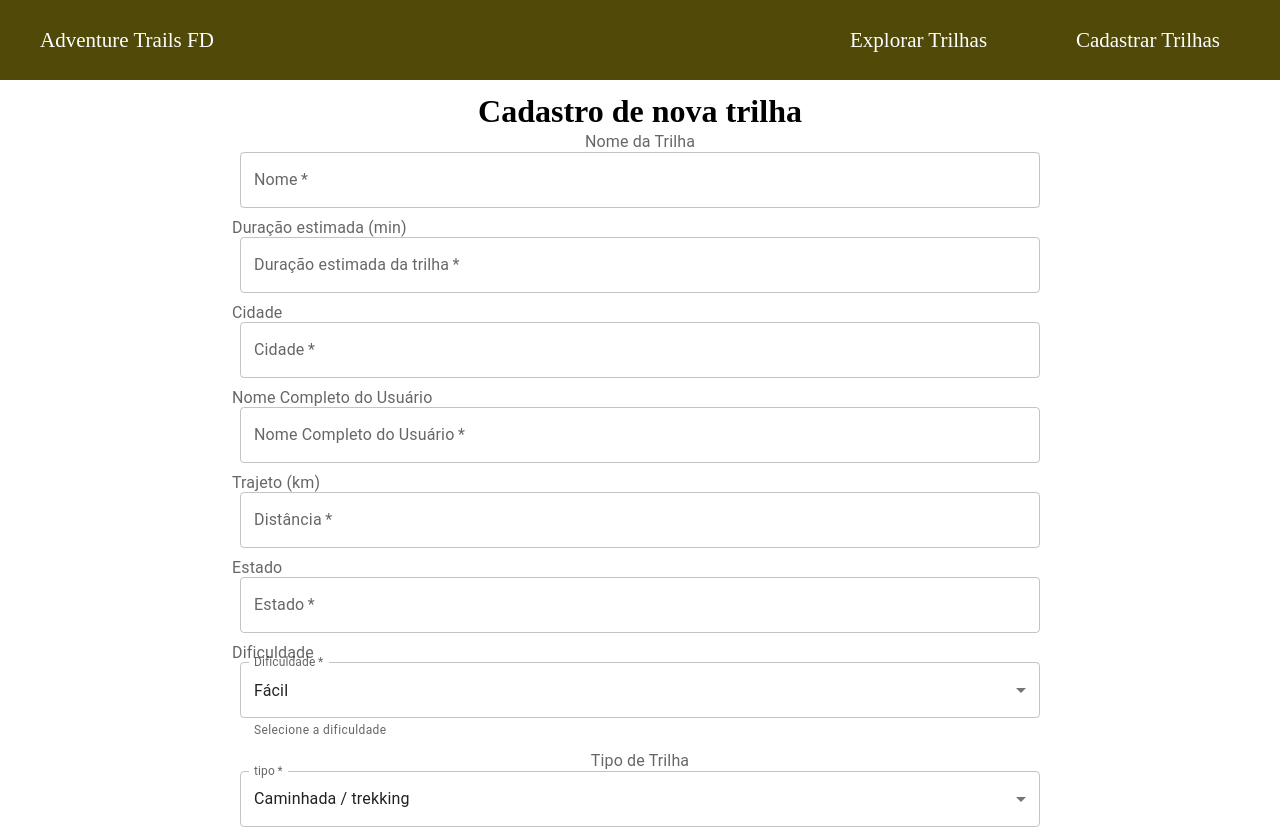
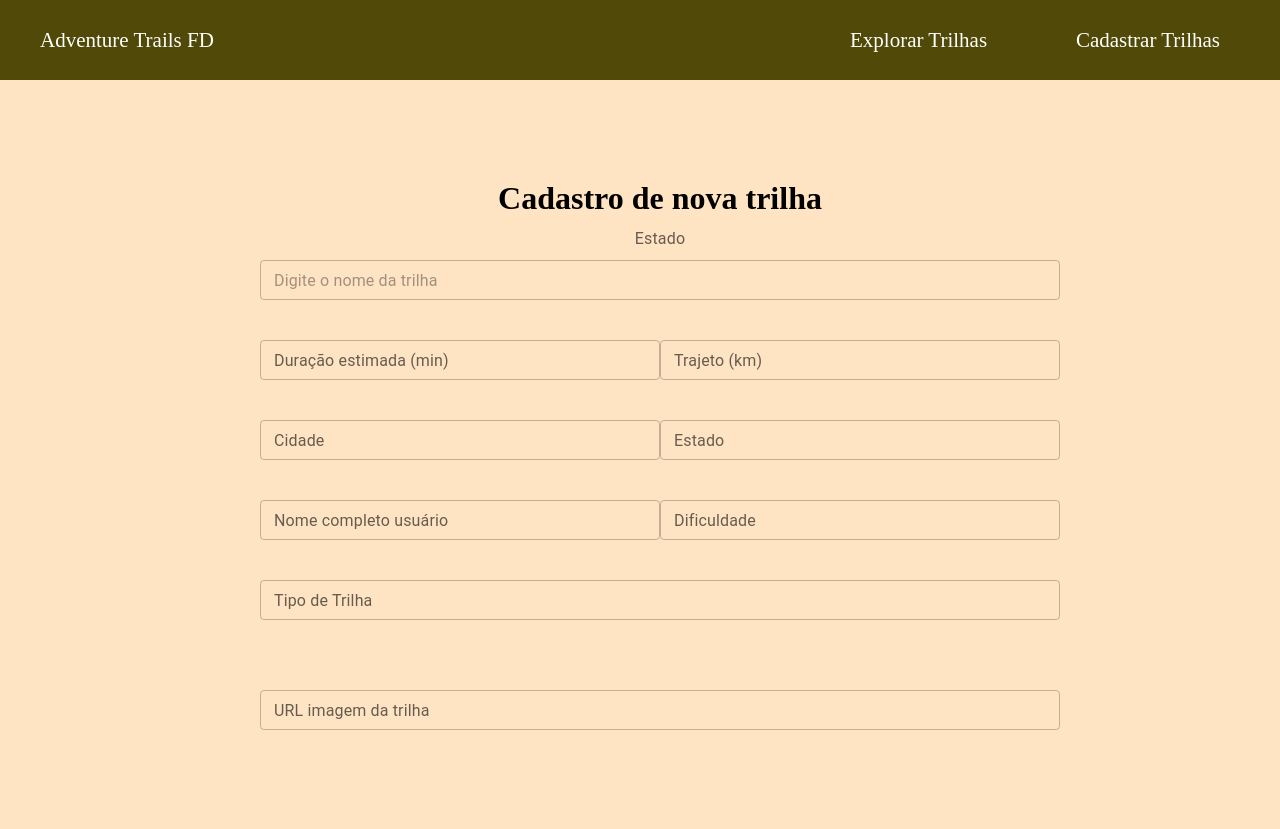
Before and after one commit to Calexd/Adveture-Trails-FD, a React (Vite) app: page /cadastro in a window 1280 px wide. Shown: the top 829 px of the page. Built offline with nearby package versions, Linux system fonts and the light colour scheme.

Commit message:
input cadastro

```diff
--- a/src/Router/router.jsx
+++ b/src/Router/router.jsx
@@ -11,7 +11,7 @@ const routers = createBrowserRouter([
       element: <App />,
       children: [
         {
-          path: "/",
+          path: '/',
           element: <Home />
         },
         {
--- a/src/components/CardTrilha/index.jsx
+++ b/src/components/CardTrilha/index.jsx
@@ -59,7 +59,6 @@ function CardTrilha({ dadosTrilha }) {
               "& > legend": { mt: 2 },
             }}
           >
-            <Typography component="legend"></Typography>
             <Rating
               name="simple-controlled"
               value={value}
--- a/src/components/Header/index.jsx
+++ b/src/components/Header/index.jsx
@@ -6,7 +6,7 @@ import { Link } from 'react-router-dom';
 function header(){
     return(
         <nav className={Styles.headercontainer}>
-          <Link to ='/home' className={Styles.title}>Adventure Trails FD</Link>
+          <Link to ='/' className={Styles.title}>Adventure Trails FD</Link>
           <ul className={Styles.explorer}>
             <Link to='/explorar' className={Styles.title}>Explorar Trilhas</Link>
             <Link to='/cadastro' className={Styles.title}>Cadastrar Trilhas</Link>
--- a/src/pages/cadastro/cadastro.module.css
+++ b/src/pages/cadastro/cadastro.module.css
@@ -1,28 +1,79 @@
-*{
+* {
   margin: 0;
   padding: 0;
   box-sizing: border-box;
 }
 
-.mainCadastro{
+.boxCadastro {
   display: flex;
   flex-direction: column;
-    justify-content: center;
   align-items: center;
+  height: 900px;
+  background-color: bisque;
+}
+
+.mainInput {
+  display: flex;
+  flex-direction: column;
+  text-align: center;
+  width: 800px;
+  margin-top: 80px;
+  margin-bottom: 80px;
   height: 900px;
 }
 
-.inputCadastro{
+.mainInput > * {
+    margin: 20px;
+}
+
+.centerInputUp {
   display: flex;
   flex-direction: column;
-    align-items: center;
+  align-items: left;
   justify-content: space-between;
-
-    height: 800px;
-    width: 900px;
+  width: 800px;
+  height: 120px;
 }
 
+
+.centerInput {
+  display: flex;
+  flex-direction: row;
+  height: 200px;
+  width: 800px;
+
+}
+/*
+.centerInputRight {
+  background-color: rgb(221, 255, 0);
+} */
+
+/* .centerInputLeft {
+  background-color: blueviolet;
+} */
+
+.centerInputLeft,
+.centerInputRight {
+  display: flex;
+  flex-direction: column;
+  justify-content: space-between;
+  width: 800px;
+}
+
+.centerInputDown {
+  height: 150px;
+  width: 100%;
+  display: flex;
+  flex-direction: column;
+  justify-content: space-between;
+}
+
+
+
+
 .inputLabel {
-
-    margin-bottom: -10px;
+    display: flex;
+    align-items: left;
+    justify-content: left;
+    flex-direction: column;
 }
--- a/src/pages/cadastro/index.jsx
+++ b/src/pages/cadastro/index.jsx
@@ -1,132 +1,73 @@
 import React from "react";
-import Box from "@mui/material/Box";
+import InputLabel from "@mui/material/InputLabel";
 import TextField from "@mui/material/TextField";
-import InputLabel from "@mui/material/InputLabel";
-import Button from "@mui/material/Button";
 import Styles from "./cadastro.module.css";
 
 function Cadastro() {
   return (
-    <Box
-      className={Styles.mainCadastro}
-      component="form"
-      sx={{
-        "& .MuiTextField-root": { m: 1, width: "100ch" },
-      }}
-      noValidate
-      autoComplete="off"
-    >
+    <div className={Styles.boxCadastro}>
+      <div className={Styles.mainInput}>
+        <div className={Styles.centerInputUp}>
           <h1>Cadastro de nova trilha</h1>
-      <div className={Styles.inputCadastro}>
-        <InputLabel className={Styles.inputLabel} htmlFor="nome da Trilha">
-          Nome da Trilha
-        </InputLabel>
-        <TextField
-          required
-          id="nome"
-          label="Nome"
-          placeholder="Digite o nome da Trilha"
-        />
-        <div className={Styles.littleInput}>
-            <div className={Styles.littleInputLeft}>
-            <InputLabel className={Styles.inputLabel} htmlFor="Duração">
-            Duração estimada (min)
-          </InputLabel>
-          <TextField
-            required
-            id="duração"
-            label="Duração estimada da trilha"
-            placeholder="Digite a duração em minutos"
-          />
-          <InputLabel className={Styles.inputLabel} htmlFor="Cidade">
-            Cidade
-          </InputLabel>
-          <TextField
-            required
-            id="cidade"
-            label="Cidade"
-            placeholder="Digite o nome da cidade"
-          />
-          <InputLabel className={Styles.inputLabel} htmlFor="Nome">
-            Nome Completo do Usuário
-          </InputLabel>
-          <TextField
-            required
-            id="nomeCompleto"
-            label="Nome Completo do Usuário"
-            placeholder="Seu nome completo"
-          />
-            </div>
-            <div className={Styles.littleInputLeft}>
-          <InputLabel className={Styles.inputLabel} htmlFor="distancia">
-            Trajeto (km)
-          </InputLabel>
-          <TextField
-            required
-            id="distancia"
-            label="Distância"
-            placeholder="Digite a distância em km"
-          />
           <InputLabel className={Styles.inputLabel} htmlFor="Estado">
             Estado
           </InputLabel>
           <TextField
-            required
-            id="estado"
+            variant="outlined"
+            size="small"
+            placeholder="Digite o nome da trilha"
+          ></TextField>
+        </div>
+        <div className={Styles.centerInput}>
+          <div className={Styles.centerInputRight}>
+            <TextField
+              label="Duração estimada (min)"
+              variant="outlined"
+              size="small"
+            ></TextField>
+            <TextField
+              label="Cidade"
+              variant="outlined"
+              size="small"
+            ></TextField>
+            <TextField
+              label="Nome completo usuário"
+              variant="outlined"
+              size="small"
+            ></TextField>
+          </div>
+          <div className={Styles.centerInputLeft}>
+            <TextField
+              label="Trajeto (km)"
+              variant="outlined"
+              size="small"
+            ></TextField>
+            <TextField
               label="Estado"
-            placeholder="Digite o nome do Estado"
-          />
-          <InputLabel className={Styles.inputLabel} htmlFor="dificuldade">
-            Dificuldade
-          </InputLabel>
+              variant="outlined"
+              size="small"
+            ></TextField>
             <TextField
-            required
-            id="dificuldade"
-            select
               label="Dificuldade"
-            SelectProps={{
-              native: true,
-            }}
-            helperText="Selecione a dificuldade"
-          >
-            <option value="facil">Fácil</option>
-            <option value="media">Média</option>
-            <option value="dificil">Difícil</option>
-          </TextField>
+              variant="outlined"
+              size="small"
+            ></TextField>
           </div>
         </div>
-        <InputLabel className={Styles.inputLabel} htmlFor="tipo">
-          Tipo de Trilha
-        </InputLabel>
+        <div className={Styles.centerInputDown}>
           <TextField
-          required
-          id="tipo"
-          select
-          label="tipo"
-          SelectProps={{
-            native: true,
-          }}
-          helperText="Selecione o tipo de trilha"
-        >
-          <option value="Caminhada_tracking">Caminhada / trekking</option>
-        </TextField>
-
+            label="Tipo de Trilha"
+            variant="outlined"
+            size="small"
+          ></TextField>
           <TextField
-          required
-          id="urlImagem"
-          label="URL da Imagem da Trilha"
-          placeholder="URL da imagem da trilha"
-        />
+            label="URL imagem da trilha"
+            variant="outlined"
+            size="small"
+          ></TextField>
         </div>
-      <div>
-        <Button variant="contained" type="submit">
-          Cadastrar
-        </Button>
-        <Button variant="contained" onClick={() => window.history.back()}>
-          Voltar
-        </Button>
       </div>
-    </Box>
+    </div>
   );
 }
 
```
Also changed, not shown: src/pages/cadastro/cadastro2.jsx (added, +133 -0 lines). Lines whose indentation alone changed are shown as unchanged.
